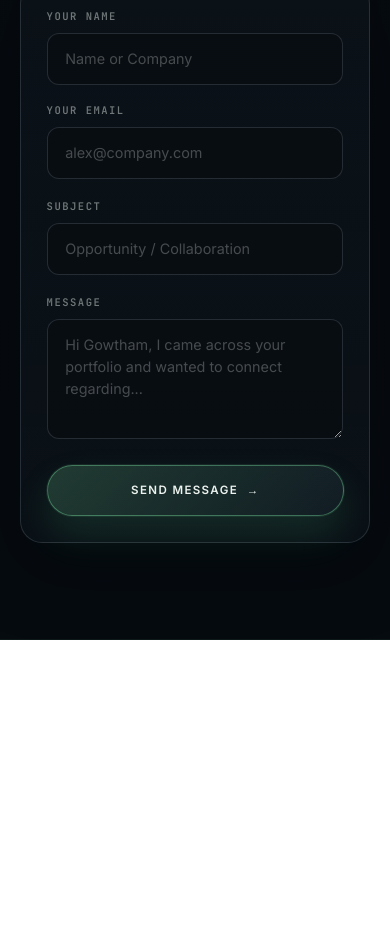
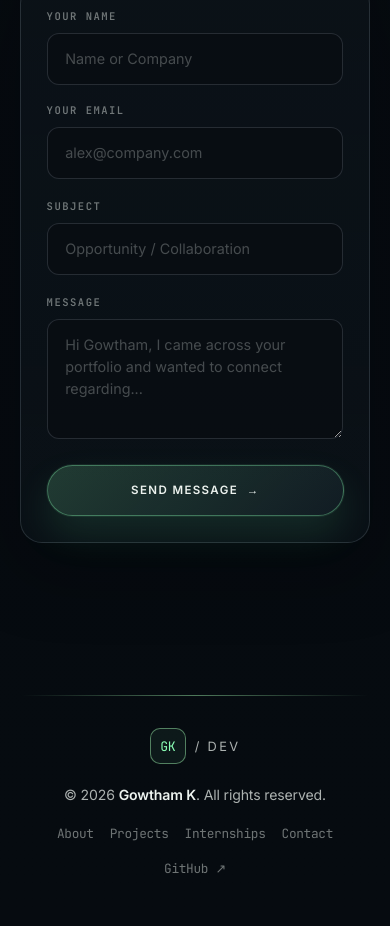
Before and after one commit to GOWTHAMK-byte/Gowtham-portfolio, a plain HTML site: page index.html in a window 390 px wide. Shown: the part 8405-9331 px from the top of the page. Before the commit the page ends 9045 px from the top, so only its background shows below. Drawn offline with Linux system fonts and the light colour scheme; no server answers.

Commit message:
Add copyright footer with brand, copyright year, and quick links

```diff
--- a/index.html
+++ b/index.html
@@ -442,6 +442,26 @@
           </div>
         </section>
       </main>
+
+      <footer class="footer container">
+        <div class="footer-divider"></div>
+        <div class="footer-bottom">
+          <div class="footer-brand">
+            <span class="brand-mark">GK</span>
+            <span class="brand-text">/ dev</span>
+          </div>
+          <p class="footer-copy">
+            &copy; 2026 <strong>Gowtham K</strong>. All rights reserved.
+          </p>
+          <div class="footer-links">
+            <a href="#about">About</a>
+            <a href="#projects">Projects</a>
+            <a href="#internships">Internships</a>
+            <a href="#contact">Contact</a>
+            <a href="https://github.com/GOWTHAMK-byte/Gowtham-portfolio" target="_blank" rel="noreferrer">GitHub ↗</a>
+          </div>
+        </div>
+      </footer>
     </div>
 
     <script src="script.js"></script>
--- a/styles.css
+++ b/styles.css
@@ -1987,94 +1987,74 @@ textarea {
 }
 
 .footer {
-  padding: 2rem 0 3rem;
+  padding: 3.5rem 0 3rem;
+  position: relative;
+  z-index: 1;
 }
 
 .footer-divider {
   width: 100%;
   height: 1px;
-  background: linear-gradient(90deg, transparent, rgba(255, 255, 255, 0.24), transparent);
-}
-
-.footer-content {
-  margin-top: 2rem;
-}
-
-.footer-heading {
-  margin: 0 0 1.5rem;
-  font-size: 1.8rem;
-  letter-spacing: -0.04em;
-  color: var(--text);
-}
-
-.footer-links-grid {
-  display: grid;
-  gap: 1rem;
+  background: linear-gradient(90deg, transparent, var(--line-strong), transparent);
   margin-bottom: 2rem;
 }
 
-.footer-links-grid .contact-link {
+.footer-bottom {
+  display: flex;
+  align-items: center;
+  justify-content: space-between;
+  flex-wrap: wrap;
+  gap: 1.5rem;
+}
+
+.footer-brand {
   display: inline-flex;
   align-items: center;
-  gap: 0.75rem;
-  width: fit-content;
-  padding: 0.7rem 0.85rem;
-  border: 1px solid var(--line);
-  border-radius: 12px;
-  background: var(--bg-2);
-  color: var(--text);
-  text-decoration: none;
-  cursor: pointer;
-  transition: border-color var(--transition), box-shadow var(--transition), transform var(--transition);
-}
-
-.footer-links-grid .contact-link:hover {
-  border-color: rgba(139, 255, 182, 0.6);
-  box-shadow: 0 0 0 1px rgba(139, 255, 182, 0.12), 0 16px 30px rgba(12, 17, 20, 0.28);
-  transform: translateY(-1px);
-}
-
-.footer-brand {
-  margin: 1.5rem 0;
-}
-
-.footer-brand .brand-link {
-  display: inline-block;
-  text-decoration: none;
-  transition: opacity var(--transition);
-}
-
-.footer-brand .brand-link:hover {
-  opacity: 0.8;
+  gap: 0.55rem;
 }
 
 .footer-copy {
   margin: 0;
   color: var(--muted);
-  font-size: 0.9rem;
-}
-
-.system-status {
-  display: inline-flex;
-  align-items: center;
-  gap: 0.7rem;
-  margin-top: 1.4rem;
-  padding: 0.7rem 0.9rem;
-  border: 1px solid rgba(139, 255, 182, 0.2);
-  border-radius: 999px;
+  font-size: 0.88rem;
+  letter-spacing: -0.01em;
+}
+
+.footer-copy strong {
+  color: var(--text);
+  font-weight: 600;
+}
+
+.footer-links {
+  display: flex;
+  align-items: center;
+  gap: 1.4rem;
+  font-size: 0.8rem;
+  color: var(--soft);
+}
+
+.footer-links a {
+  color: inherit;
+  text-decoration: none;
+  transition: color var(--transition);
+}
+
+.footer-links a:hover {
   color: var(--green);
-  font-size: 0.68rem;
-  letter-spacing: 0.12em;
-  text-transform: uppercase;
-}
-
-.pulse {
-  animation: pulse 1.8s ease-in-out infinite;
-}
-
-@keyframes pulse {
-  0%, 100% { box-shadow: 0 0 0 rgba(139, 255, 182, 0.45); }
-  50% { box-shadow: 0 0 18px rgba(139, 255, 182, 0.75); }
+}
+
+@media (max-width: 768px) {
+  .footer-bottom {
+    flex-direction: column;
+    text-align: center;
+    gap: 1.2rem;
+  }
+
+  .footer-links {
+    flex-wrap: wrap;
+    justify-content: center;
+    gap: 1rem;
+  }
 }
 
 .cursor-glow {
```
